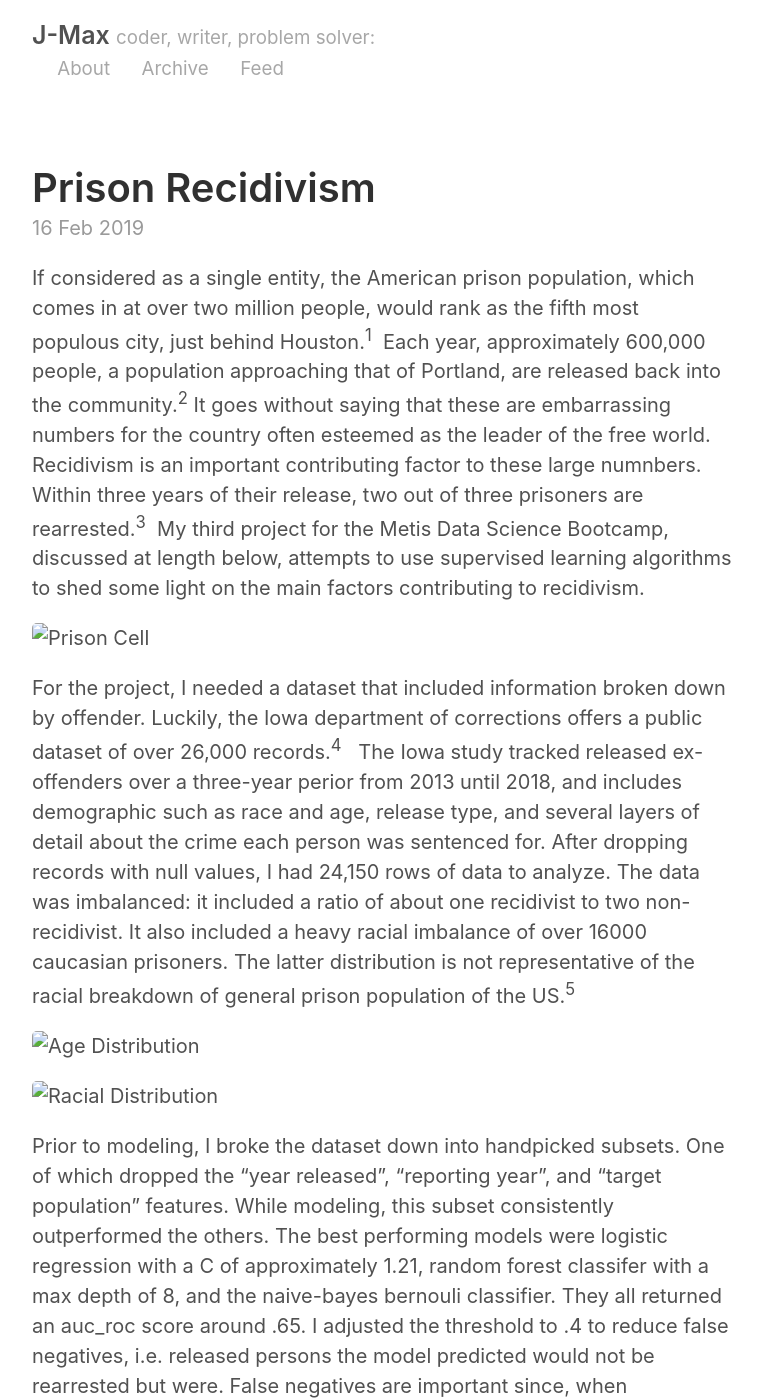
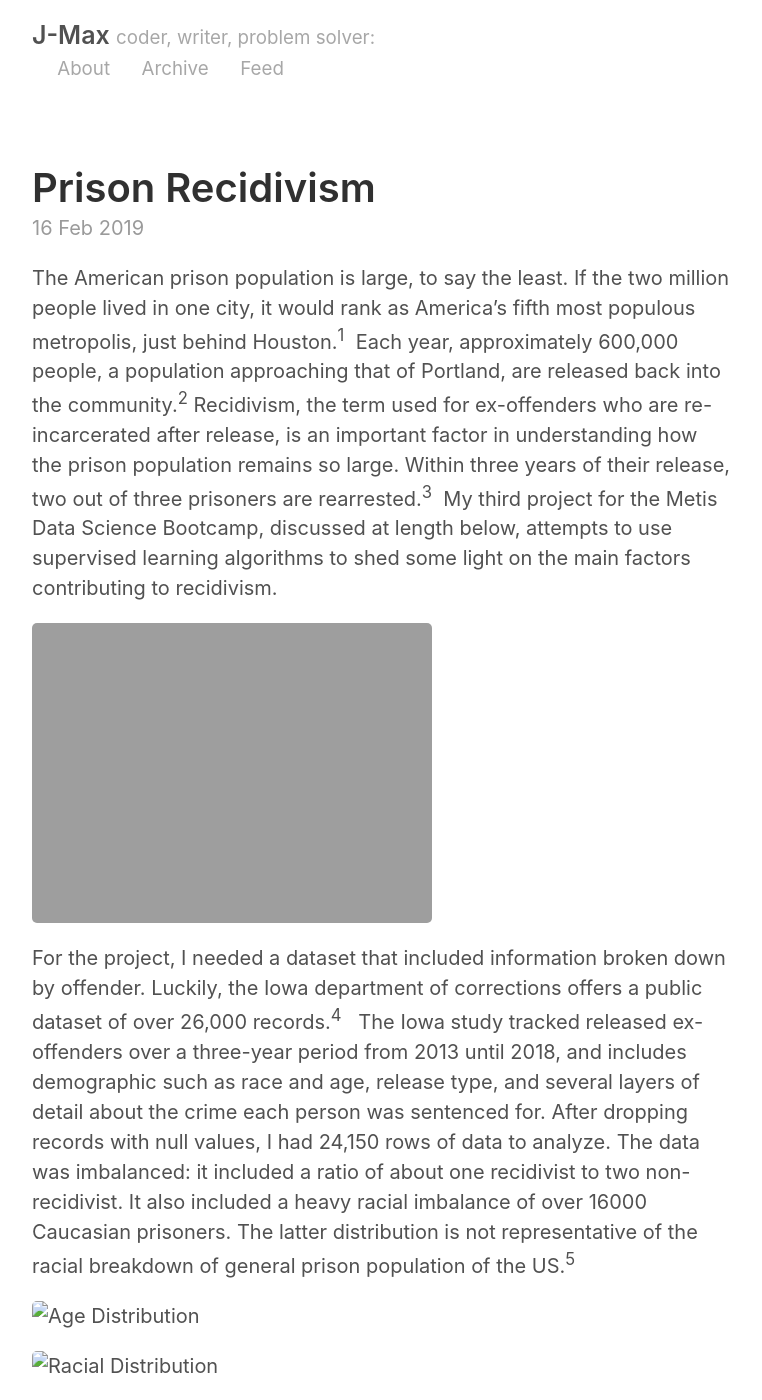
Before and after one commit to j-max/j-max.github.io, a Jekyll site: the page built from _posts/2019-02-16-PrisonRecidivism.md, in a window 1280 px wide and 1400 px high. Shown: the whole window, without its empty margins (258-1020 px from the left). Built offline with Jekyll 4.4.1, drawn with Linux system fonts in a browser that asks for light colours; some of the changed text lies outside the part shown.

Commit message:
Trying to fix image size

```diff
--- a/_posts/2019-02-16-PrisonRecidivism.md
+++ b/_posts/2019-02-16-PrisonRecidivism.md
@@ -4,16 +4,16 @@ title: Prison Recidivism
 ---
 
 
-If considered as a single entity, the American prison population, which comes in at over two million people, would rank as the fifth most populous city, just behind Houston.<sup>1</sup>&nbsp; Each year, approximately 600,000 people, a population approaching that of Portland, are released back into the community.<sup>2</sup> It goes without saying that these are embarrassing numbers for the country often esteemed as the leader of the free world.  Recidivism is an important contributing factor to these large numnbers. Within three years of their release, two out of three prisoners are rearrested.<sup>3</sup>&nbsp; My third project for the Metis Data Science Bootcamp, discussed at length below, attempts to use supervised learning algorithms to shed some light on the main factors contributing to recidivism.
+The American prison population is large, to say the least.  If the two million people lived in one city, it would rank as America's fifth most populous metropolis, just behind Houston.<sup>1</sup>&nbsp; Each year, approximately 600,000 people, a population approaching that of Portland, are released back into the community.<sup>2</sup>  Recidivism, the term used for ex-offenders who are re-incarcerated after release, is an important factor in understanding how the prison population remains so large. Within three years of their release, two out of three prisoners are rearrested.<sup>3</sup>&nbsp; My third project for the Metis Data Science Bootcamp, discussed at length below, attempts to use supervised learning algorithms to shed some light on the main factors contributing to recidivism.
 
-![Prison Cell](images/2-16-19/prison.jpg)
+![Prison Cell](images/2-16-19/prison.jpg =100x)
 
-For the project, I needed a dataset that included information broken down by offender.  Luckily, the Iowa department of corrections offers a public dataset of over 26,000 records.<sup>4</sup> &nbsp;  The Iowa study tracked released ex-offenders over a three-year perior from 2013 until 2018, and includes demographic such as race and age, release type, and several layers of detail about the crime each person was sentenced for.  After dropping records with null values, I had 24,150 rows of data to analyze.  The data was imbalanced: it included a ratio of about one recidivist to two non-recidivist.  It also included a heavy racial imbalance of over 16000 caucasian prisoners. The latter distribution is not representative of the racial breakdown of general prison population of the US.<sup>5</sup>
+For the project, I needed a dataset that included information broken down by offender.  Luckily, the Iowa department of corrections offers a public dataset of over 26,000 records.<sup>4</sup> &nbsp;  The Iowa study tracked released ex-offenders over a three-year period from 2013 until 2018, and includes demographic such as race and age, release type, and several layers of detail about the crime each person was sentenced for.  After dropping records with null values, I had 24,150 rows of data to analyze.  The data was imbalanced: it included a ratio of about one recidivist to two non-recidivist.  It also included a heavy racial imbalance of over 16000 Caucasian prisoners. The latter distribution is not representative of the racial breakdown of general prison population of the US.<sup>5</sup>
 
 ![Age Distribution](images/2-16-19/AgeDist.svg)
 ![Racial Distribution](images/2-16-19/RaceDist.svg)
 
-Prior to modeling, I broke the dataset down into handpicked subsets.  One of which dropped the "year released", "reporting year", and "target population" features. While modeling, this subset consistently outperformed the others.  The best performing models were logistic regression with a C of approximately 1.21, random forest classifer with a max depth of 8, and the naive-bayes bernouli classifier.  They all returned an auc_roc score around .65.  I adjusted the threshold to .4 to reduce false negatives, i.e. released persons the model predicted would not be rearrested but were.  False negatives are important since, when considering resource allocation, they represent ex-offenders who may have benefitted from more support.
+Prior to modeling, I broke the dataset down into handpicked subsets.  One of which dropped the "year released", "reporting year", and "target population" features. While modeling, this subset consistently outperformed the others.  The best performing models were logistic regression with a C of approximately 1.21, random forest classifier with a max depth of 8, and the naive Bayes Bernoulli classifier.  They all returned an auc_roc score around .65.  I adjusted the threshold to .4 to reduce false negatives, i.e. released persons the model predicted would not be rearrested but were.  False negatives are important since, when considering resource allocation, they represent ex-offenders who may have benefited from more support.
 
 
 Footnotes<br>
```
